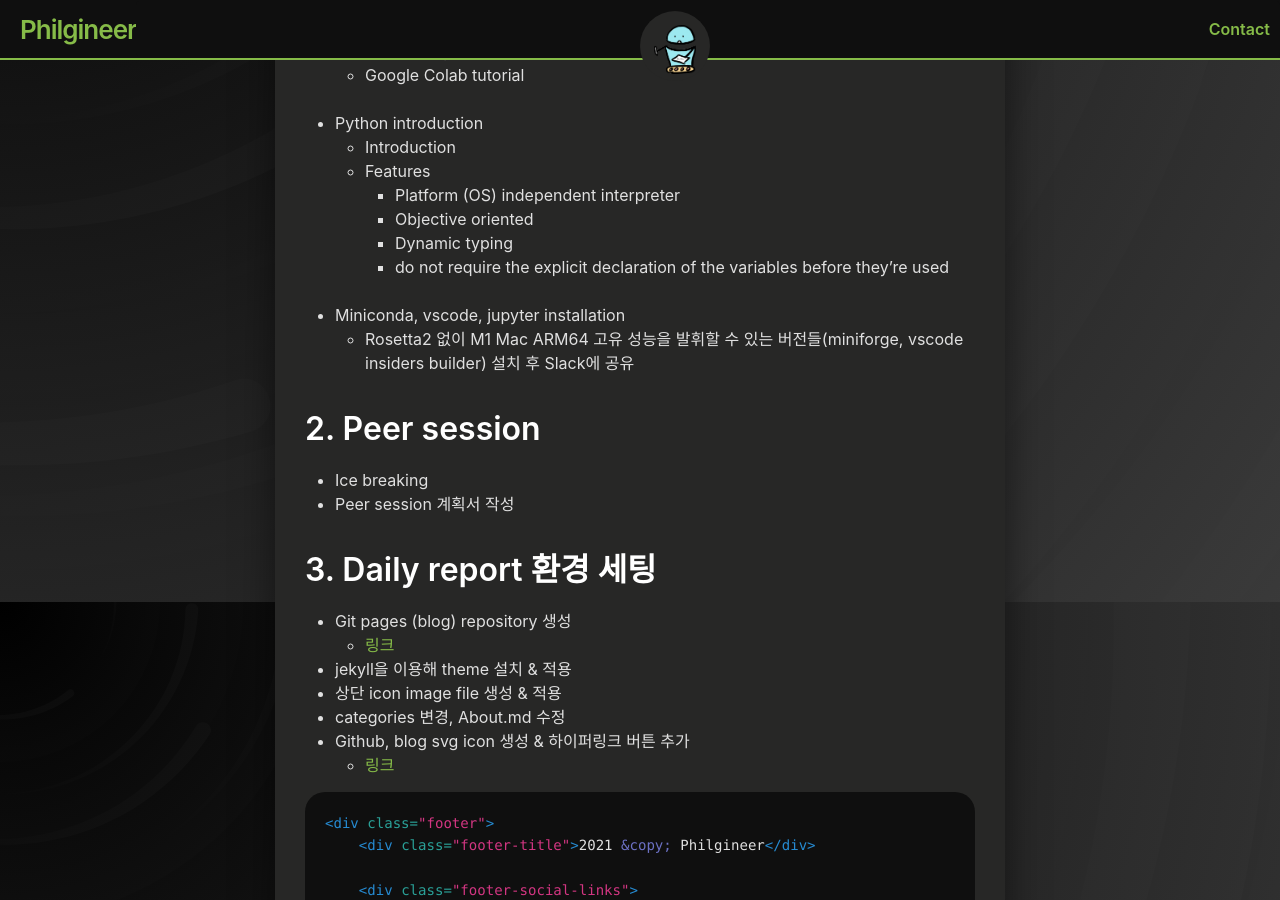
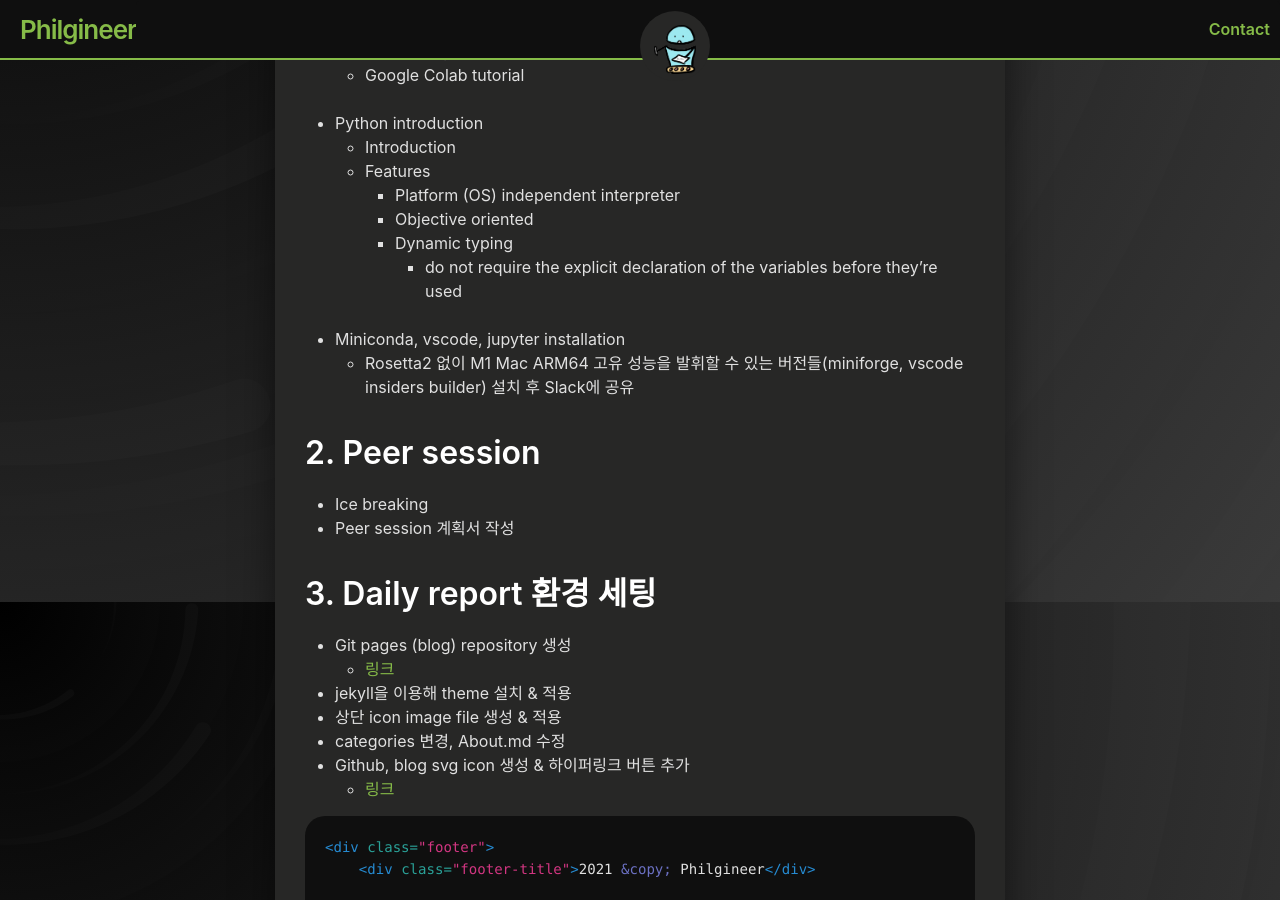
Before and after one commit to philgineer/philgineer.github.io, a Jekyll site: the page built from _posts/2021-01-18-boostcamp_001.md, in a window 1280 px wide and 900 px high, scrolled down 358 px. Built offline with Jekyll 4.4.1, drawn with Linux system fonts in a browser that asks for light colours.

```diff
--- a/_posts/2021-01-18-boostcamp_001.md
+++ b/_posts/2021-01-18-boostcamp_001.md
@@ -18,7 +18,7 @@ layout: post
 		* Platform (OS) independent interpreter
 		* Objective oriented
 		* Dynamic typing
-		- do not require the explicit declaration of the variables before they're used
+			* do not require the explicit declaration of the variables before they're used
 <br><br>
 * Miniconda, vscode, jupyter installation
 	* Rosetta2 없이 M1 Mac ARM64 고유 성능을 발휘할 수 있는 버전들(miniforge, vscode insiders builder) 설치 후 Slack에 공유
```
